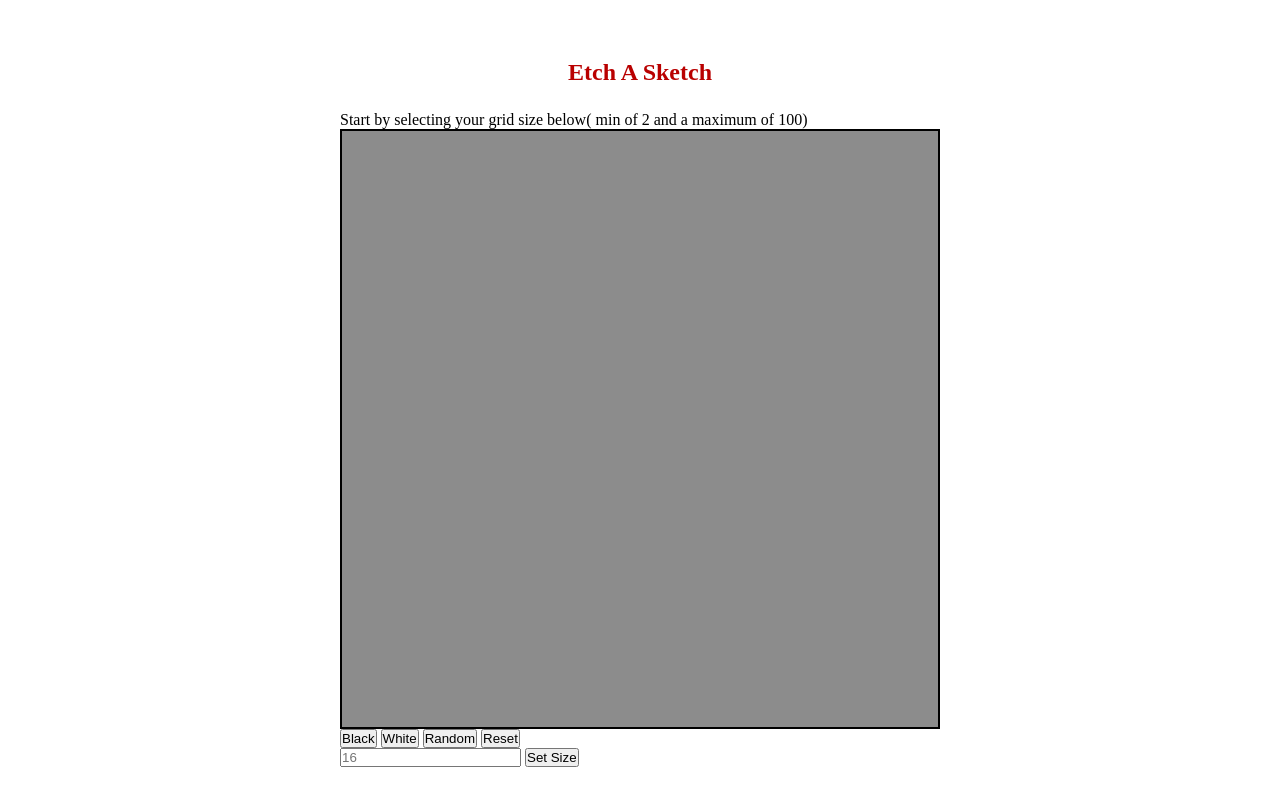
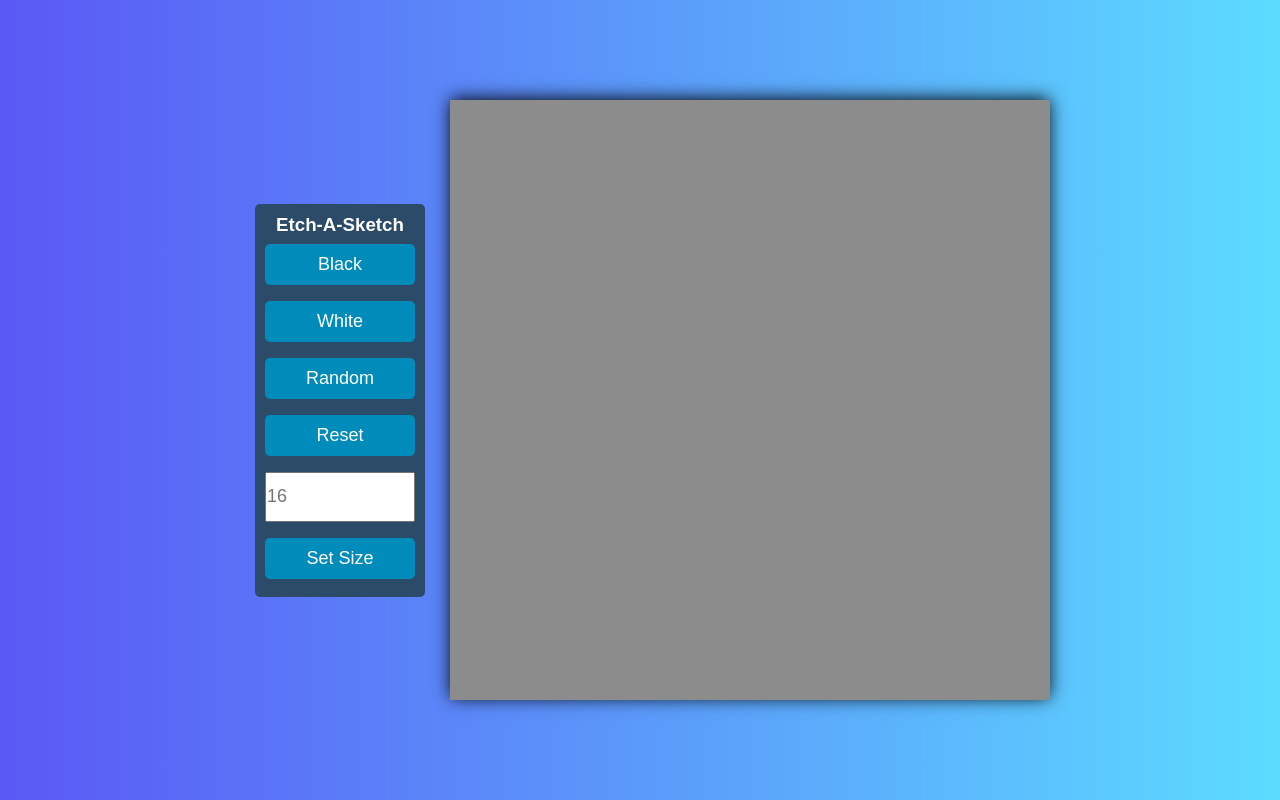
Before and after one commit to AlanMcIvor/Etch-A-Sketch, a plain HTML site: page index.html in a window 1280 px wide. Drawn offline with Linux system fonts and the light colour scheme.

Commit message:
added some styling

```diff
--- a/index.html
+++ b/index.html
@@ -10,21 +10,21 @@
 <body>
 
     <main>
-        <h2>Etch A Sketch</h2>
-        <p>Start by selecting your grid size below( min of 2 and a maximum of 100)</p>
-        <div class="container">
 
-        </div>
         <div class="btn-container">
+            <h3 class="title">Etch-A-Sketch</h3>
             <button class="black-btn">Black</button>
             <button class="white-btn">White</button>
             <button class="random-btn">Random</button>
             <button class="reset-btn">Reset</button>
-        <div class="btn-container">
             <input type="text" id="input" class="input" placeholder="16">
             <button class="input-btn">Set Size</button>
         </div>
+
+        <div class="container">
+
         </div>
+
     </main>
 
     <script src="app.js"></script>
--- a/main.css
+++ b/main.css
@@ -1,7 +1,14 @@
+@import url('https://fonts.googleapis.com/css2?family=Roboto:wght@300;500;900&display=swap');
+
 *{
     margin: 0;
     padding: 0;
     box-sizing: border-box;
+}
+
+main{
+    display: flex;
+
 }
 
 body{
@@ -10,15 +17,60 @@ body{
     justify-content: center;
     height: 100dvh;
     width: 100dwh;
+    font-family: "Poppins", sans-serif;
+    background-image: linear-gradient(to right, #5A58F5 , #5CDBFF);
 }
 .container{
     display: grid;
-    border: 2px solid black;
     min-height: 600px;
     min-width: 600px;
+    -webkit-box-shadow: 0px -2px 17px -1px rgb(0, 0, 0);
+    -moz-box-shadow:  0px -2px 17px -1px rgb(0, 0, 0);
+    box-shadow:  0px -2px 17px -1px rgb(0, 0, 0);
 }
+
+
 h2{
     text-align: center;
     margin: 25px;
     color: rgb(185, 0, 0);
 }
+
+.btn-container{
+    display: flex;
+    flex-direction: column;
+    margin: auto 25px;
+    padding: 10px;
+    border-radius: 5px;
+    justify-content: center;
+    background: #2B4B69;
+    height: fit-content
+}
+
+h3{
+    text-align: center;
+    color: white;
+}
+
+
+button{
+    padding: 10px 40px;
+    font-size: 18px;
+    background-color: #008CBA;
+    color: white;
+    outline: none;
+    border: none;
+    border-radius: 5px;
+    margin: 8px 0;
+    transition: 300ms ease;
+}
+
+button:hover{
+    transform: translateY(3px);
+}
+input{
+    margin: 8px 0;
+    height: 50px;
+    width: 150px;
+    font-size: 18px;
+}
```
